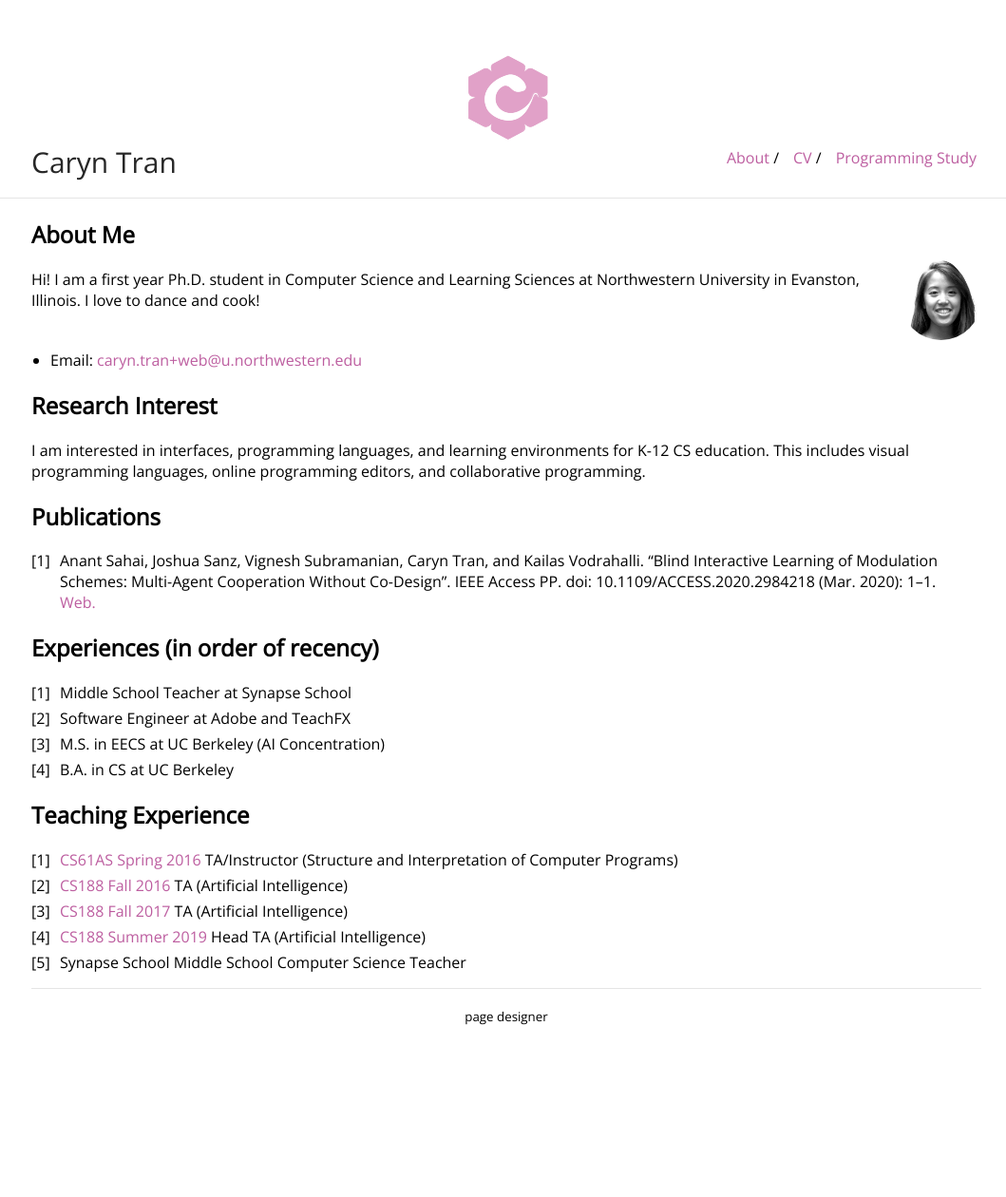
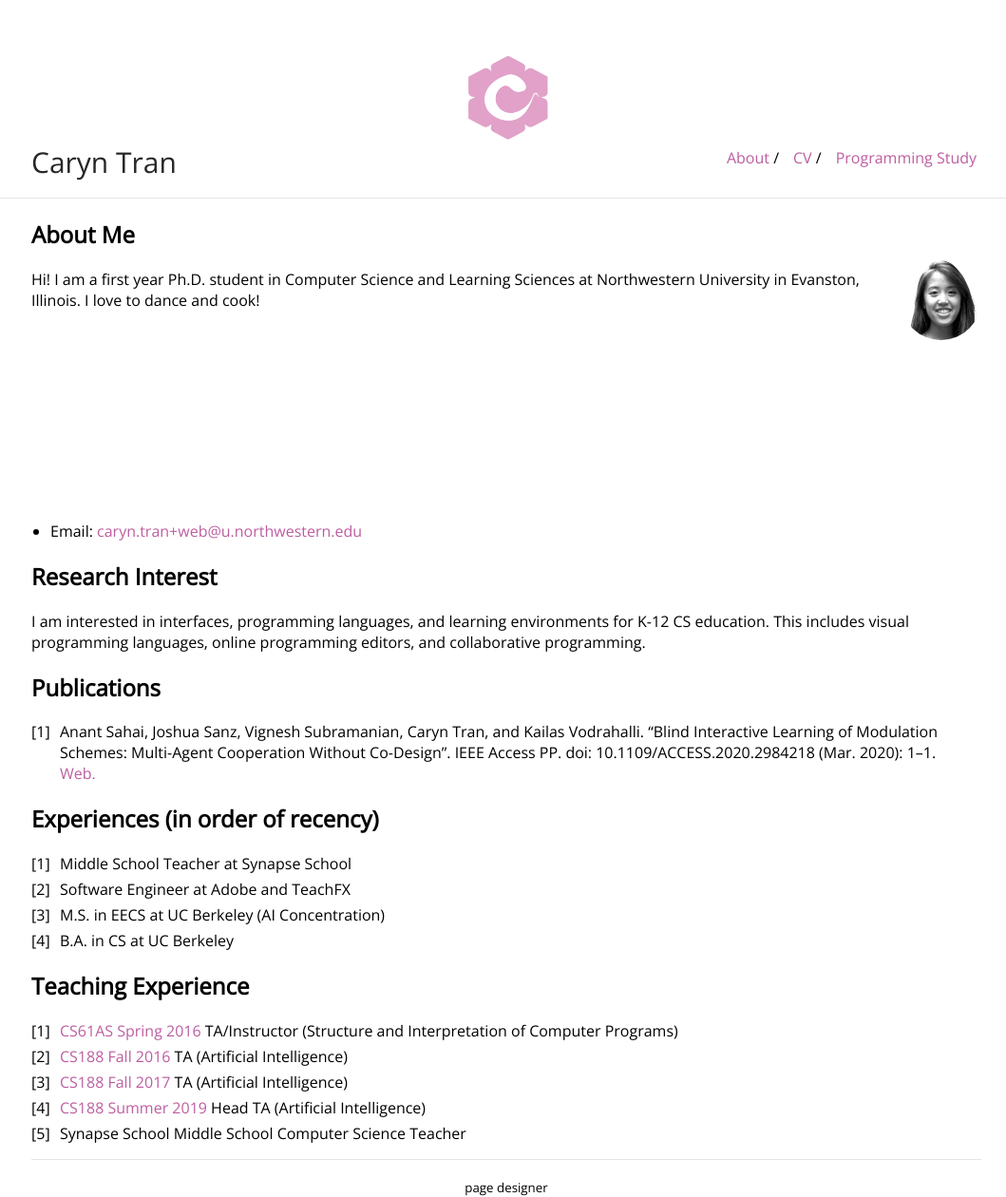
Before and after one commit to carynbear/carynbear.github.io, a Jekyll site: the page built from index.md, in a window 1280 px wide. Shown: the whole page at 95% size, without its empty margins (107-1166 px from the left). Built offline with Jekyll 4.4.1, drawn with Linux system fonts in a browser that asks for light colours; our own code applies the rules of GitHub Pages for plain Markdown files; before the commit the page ends 1080 px from its top, so only the background shows below that.

Commit message:
Update typography.scss

```diff
--- a/_sass/typography.scss
+++ b/_sass/typography.scss
@@ -18,7 +18,7 @@
         margin: 5px 0 5px 0;
     }
     ul {
-        padding: 20px 20px 0 20px;;
+        padding: 200px 20px 0 20px;;
     }
     ol {
         padding: 0 30px 0 30px;
```
